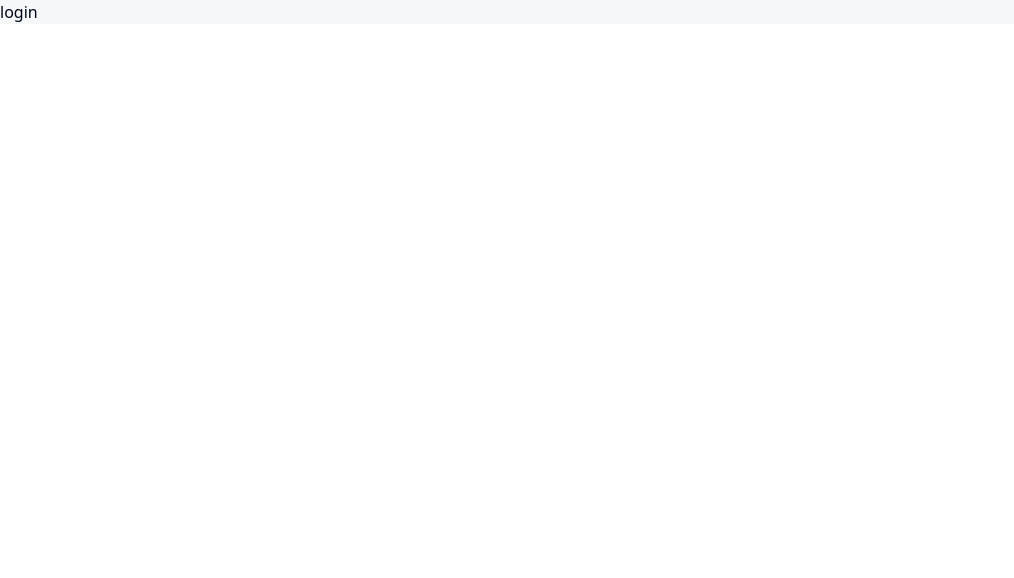
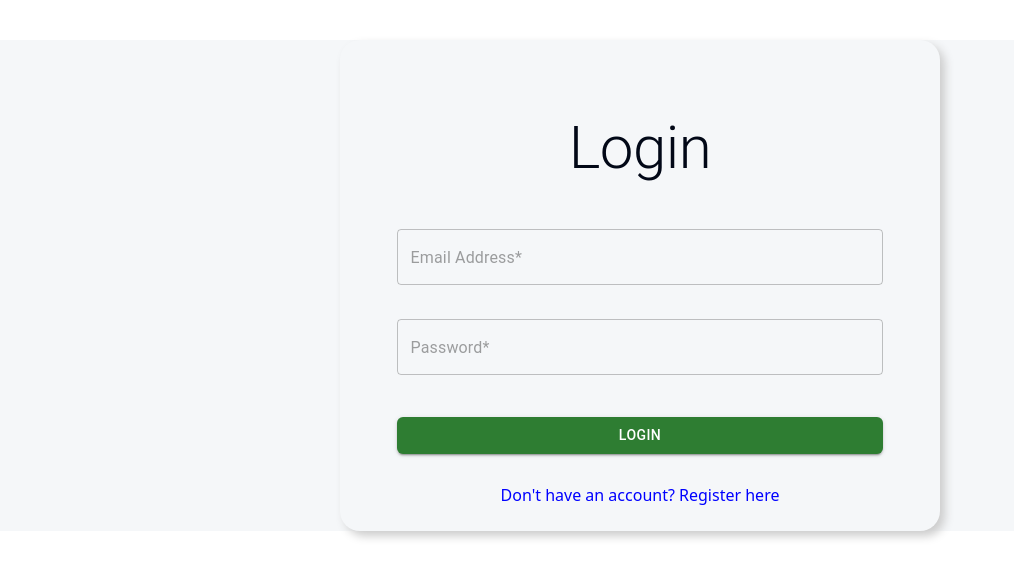
Before and after one commit to devanshgupta08/Hungry, a React (Vite) app in the folder client/: page /login in a window 1280 px wide. Shown: the top 578 px of the page, without its empty margins (0-1014 px from the left). Built offline with nearby package versions, Linux system fonts and the light colour scheme; the HTML template or start-up script is replaced by a standard one.

Commit message:
completed login page

```diff
--- a/client/src/pages/Login.jsx
+++ b/client/src/pages/Login.jsx
@@ -1,9 +1,137 @@
-import React from 'react'
+import React, { useState } from 'react';
+import {Box, Typography, TextField, Button, Link, Grid} from '@mui/material';
+import axios from 'axios';
 
 const login = () => {
+
+  const [isRegister, setIsRegister] = useState(false);
+
+  const [inputs, setInputs] = useState({
+    fullName:  "",
+    email: "",
+    mobileNo: "",
+    password: "",
+    confirmPassword: "",
+  });
+
+  const handleChange = (e) => {
+    setInputs((prevState) => ({
+      ...prevState,
+      [e.target.name] : e.target.value,
+    }));
+  };
+
+  const handleSubmit = async() => {
+
+    if(inputs.password !== inputs.confirmPassword){
+      alert('Passwords do not match. Please try again.');
+      return;
+    }
+
+    const loginFormData = new FormData();
+    loginFormData.append("fullName", inputs.fullName)
+    loginFormData.append("email", inputs.email)
+    loginFormData.append("mobileNo", inputs.mobileNo)
+    loginFormData.append("password", inputs.password)
+
+    try{
+      const response = await axios ({
+        method : "post",
+        url : "/api/Login",
+        data : loginFormData,
+        headers: {"Content-Type": "multipart/form-data" },
+      });
+    } catch(error) {
+      console.log(error);
+    }
+  }
+
+  const resetState = () => {
+    setIsRegister(!isRegister);
+    setInputs({fullName: "", email: "", mobileNo: "", password: "", confirmPassword: ""});
+  }
+
   return (
-    <div>login</div>
-  )
-}
+    <div>
+      <form onSubmit = {handleSubmit}>
+        <Box display = "flex"
+        flexDirection = {"column"}
+        maxWidth={600}
+        alignItems="center"
+        justifyContent={"center"}
+        margin="auto"
+        marginTop={5}
+        padding={3}
+        borderRadius={5}
+        boxShadow={"5px 5px 10px #ccc"}
+        sx={{":hover; " : {
+          boxShadow : "10px 10px 20px #ccc",
+        },
+      }}
+        >
+          <Typography sx = {{marginTop: 3, borderRadius: 1.5,}} variant="h2" padding={3} textAlign="center">
+            {isRegister ? "Register" : "Login"}
+          </Typography>
 
-export default login
+
+          {isRegister &&
+          (<div style={{ width: "90%", padding: "5px" }}> <TextField fullWidth onChange={handleChange} value={inputs.fullName} name="fullName" margin="normal" type={'text'} variant="outlined" placeholder="Full Name*" required sx={{"& .MuiOutlinedInput-root": {
+          borderColor: "black", "&:hover fieldset": {borderColor: "green", }, },}}></TextField> </div>)}
+
+
+          <div style={{ width: "90%", padding: "5px" }}>
+          <TextField
+          fullWidth
+          onChange={handleChange}
+          value={inputs.email}
+          name="email"
+          margin="normal"
+          type={'email'}
+          variant="outlined"
+          placeholder="Email Address*"
+          required
+          sx={{
+          "& .MuiOutlinedInput-root": {
+          borderColor: "black", "&:hover fieldset": {borderColor: "green", }, },}}>
+          </TextField>
+          </div>
+
+          {isRegister && (<div style={{ width: "90%", padding: "5px" }}><TextField fullWidth onChange={handleChange} value={inputs.mobileNo} name="mobileNo" margin="normal" type={'tel'} variant="outlined" placeholder="Mobile Number*" required sx={{"& .MuiOutlinedInput-root": {
+          borderColor: "black", "&:hover fieldset": {borderColor: "green", }, },}}></TextField></div>)}
+
+          <div style={{ width: "90%", padding: "5px" }}>
+          <TextField fullWidth onChange={handleChange} value={inputs.password} name="password" margin="normal" type={'password'} variant="outlined" placeholder="Password*" required sx={{"& .MuiOutlinedInput-root": {
+          borderColor: "black", "&:hover fieldset": {borderColor: "green", }, },}}></TextField>
+          </div>
+
+          {isRegister && (<div style={{ width: "90%", padding: "5px" }}><TextField fullWidth onChange={handleChange}
+          value={inputs.confirmPassword} name="confirmPassword" margin="normal" type={'password'} variant="outlined" placeholder="Confirm Password*" required sx={{"& .MuiOutlinedInput-root": {
+          borderColor: "black", "&:hover fieldset": {borderColor: "green", }, },}}></TextField></div>)}
+
+          <div style={{ width: "90%", padding: "5px" }}>
+          <Button type="submit" fullWidth
+          sx = {{marginTop: 3, borderRadius: 1.5}}
+          variant = "contained"
+          color = "success" >
+            {isRegister ? "Register" : "Login"}
+            </Button> </div>
+
+          {/* <Button onClick={resetState}
+           sx = {{marginTop: 3, borderRadius: 1.5,}} >
+            {isRegister ? "Already a member? Login Here" : "New member? Register Here"}
+            </Button> */}
+
+           <Grid container justifyContent="center">
+              <Grid item onClick={resetState} sx = {{marginTop: 3, color: "blue", cursor: "pointer", "&:hover": {
+            textDecoration: "underline",
+          },}}>
+                {isRegister ? "Already have an account? Log In" : "Don't have an account? Register here"}
+              </Grid>
+            </Grid>
+        </Box>
+      </form>
+    </div>
+  );
+};
+
+export default login;
```
